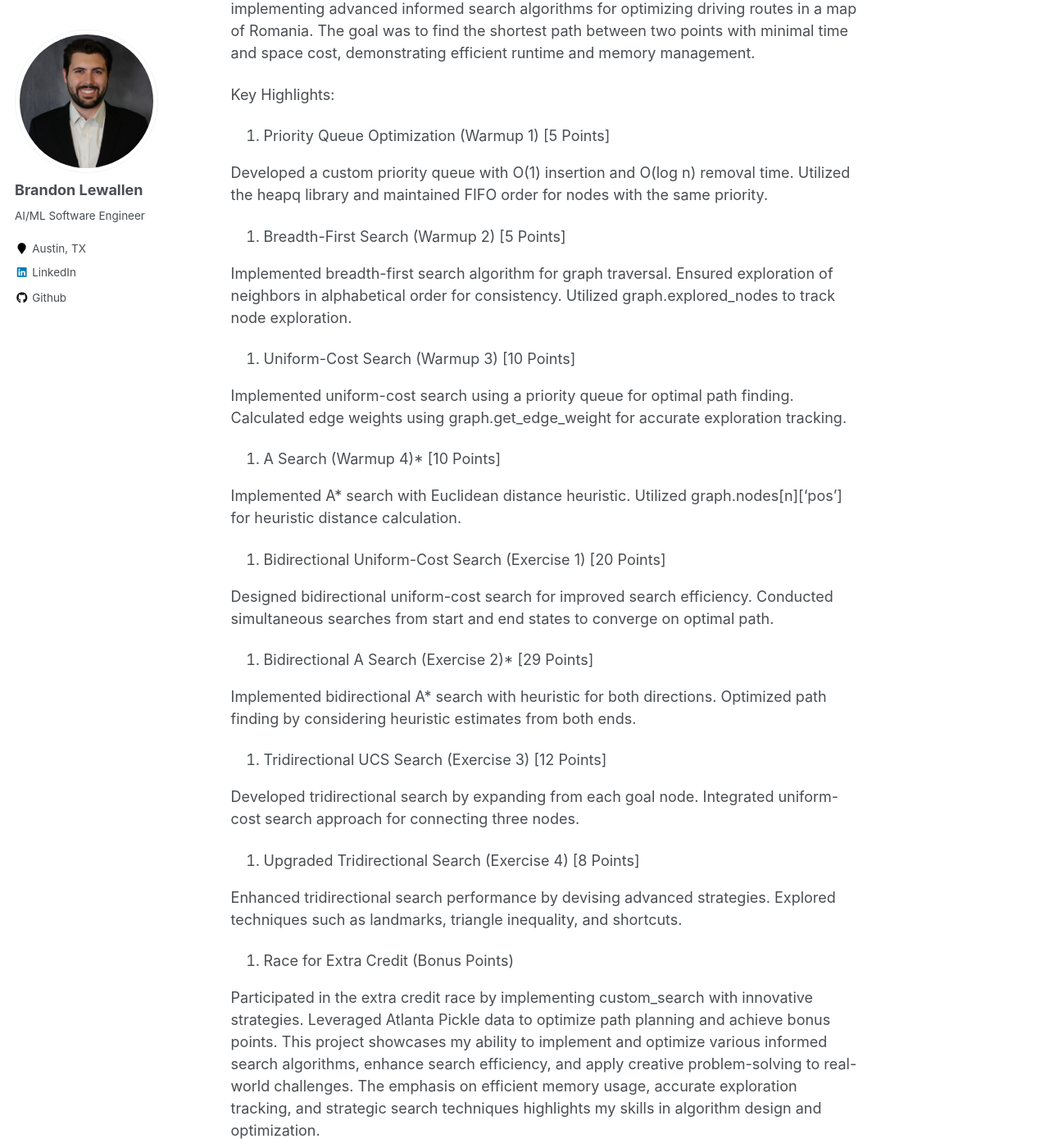
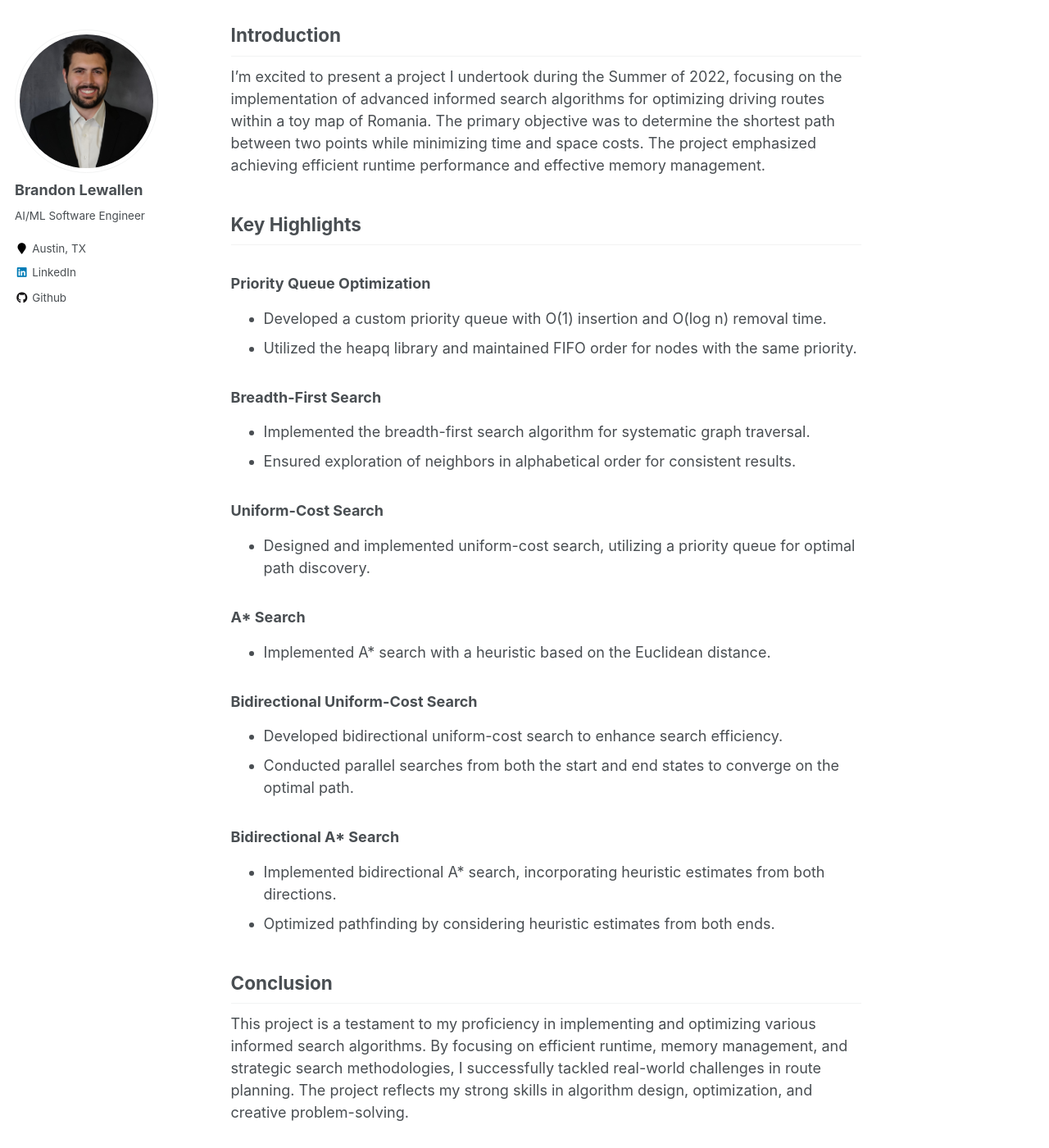
Before and after one commit to lewallenbrandon/lewallenbrandon.github.io, a Jekyll site: the page built from _portfolio/ai_bidir.md, in a window 1280 px wide and 1400 px high, scrolled down 292 px. Shown: the whole window at 82% size. Built offline with Jekyll 4.4.1, drawn with Linux system fonts in a browser that asks for light colours; some of the changed text lies outside the part shown.

Commit message:
updating this again

```diff
--- a/_portfolio/ai_bidir.md
+++ b/_portfolio/ai_bidir.md
@@ -1,49 +1,37 @@
 ---
-title: "Artificial Intelligence - Search"
+title: "Artificial Intelligence - Informed Search Algorithms for Efficient Route Planning"
 excerpt: "An exploration of various search algorithms to include BFS, DFS, A*, Bidirectional Search."
 collection: portfolio
 ---
 
-# Project Overview
-I'm thrilled to share a project I completed during the Summer of 2022, which involved implementing advanced informed search algorithms for optimizing driving routes in a map of Romania. The goal was to find the shortest path between two points with minimal time and space cost, demonstrating efficient runtime and memory management.
+# Project
 
-Key Highlights:
+## Introduction
+I'm excited to present a project I undertook during the Summer of 2022, focusing on the implementation of advanced informed search algorithms for optimizing driving routes within a toy map of Romania. The primary objective was to determine the shortest path between two points while minimizing time and space costs. The project emphasized achieving efficient runtime performance and effective memory management.
 
-1. Priority Queue Optimization (Warmup 1) [5 Points]
+## Key Highlights
 
-Developed a custom priority queue with O(1) insertion and O(log n) removal time.
-Utilized the heapq library and maintained FIFO order for nodes with the same priority.
-2. Breadth-First Search (Warmup 2) [5 Points]
+### Priority Queue Optimization
+- Developed a custom priority queue with O(1) insertion and O(log n) removal time.
+- Utilized the heapq library and maintained FIFO order for nodes with the same priority.
 
-Implemented breadth-first search algorithm for graph traversal.
-Ensured exploration of neighbors in alphabetical order for consistency.
-Utilized graph.explored_nodes to track node exploration.
-3. Uniform-Cost Search (Warmup 3) [10 Points]
+### Breadth-First Search
+- Implemented the breadth-first search algorithm for systematic graph traversal.
+- Ensured exploration of neighbors in alphabetical order for consistent results.
 
-Implemented uniform-cost search using a priority queue for optimal path finding.
-Calculated edge weights using graph.get_edge_weight for accurate exploration tracking.
-4. A Search (Warmup 4)* [10 Points]
+### Uniform-Cost Search
+- Designed and implemented uniform-cost search, utilizing a priority queue for optimal path discovery.
 
-Implemented A* search with Euclidean distance heuristic.
-Utilized graph.nodes[n]['pos'] for heuristic distance calculation.
-5. Bidirectional Uniform-Cost Search (Exercise 1) [20 Points]
+### A* Search
+- Implemented A* search with a heuristic based on the Euclidean distance.
 
-Designed bidirectional uniform-cost search for improved search efficiency.
-Conducted simultaneous searches from start and end states to converge on optimal path.
-6. Bidirectional A Search (Exercise 2)* [29 Points]
+### Bidirectional Uniform-Cost Search
+- Developed bidirectional uniform-cost search to enhance search efficiency.
+- Conducted parallel searches from both the start and end states to converge on the optimal path.
 
-Implemented bidirectional A* search with heuristic for both directions.
-Optimized path finding by considering heuristic estimates from both ends.
-7. Tridirectional UCS Search (Exercise 3) [12 Points]
+### Bidirectional A* Search
+- Implemented bidirectional A* search, incorporating heuristic estimates from both directions.
+- Optimized pathfinding by considering heuristic estimates from both ends.
 
-Developed tridirectional search by expanding from each goal node.
-Integrated uniform-cost search approach for connecting three nodes.
-8. Upgraded Tridirectional Search (Exercise 4) [8 Points]
-
-Enhanced tridirectional search performance by devising advanced strategies.
-Explored techniques such as landmarks, triangle inequality, and shortcuts.
-9. Race for Extra Credit (Bonus Points)
-
-Participated in the extra credit race by implementing custom_search with innovative strategies.
-Leveraged Atlanta Pickle data to optimize path planning and achieve bonus points.
-This project showcases my ability to implement and optimize various informed search algorithms, enhance search efficiency, and apply creative problem-solving to real-world challenges. The emphasis on efficient memory usage, accurate exploration tracking, and strategic search techniques highlights my skills in algorithm design and optimization.
+## Conclusion
+This project is a testament to my proficiency in implementing and optimizing various informed search algorithms. By focusing on efficient runtime, memory management, and strategic search methodologies, I successfully tackled real-world challenges in route planning. The project reflects my strong skills in algorithm design, optimization, and creative problem-solving.
```
Also changed, not shown: _portfolio/ai_minimax.md (deleted, +0 -8 lines), _portfolio/deep_learning_cell.md (+33 -4 lines), _portfolio/ml_optimization.md (added, +37 -0 lines).
